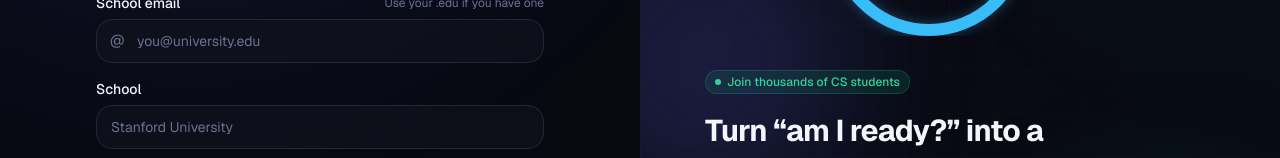
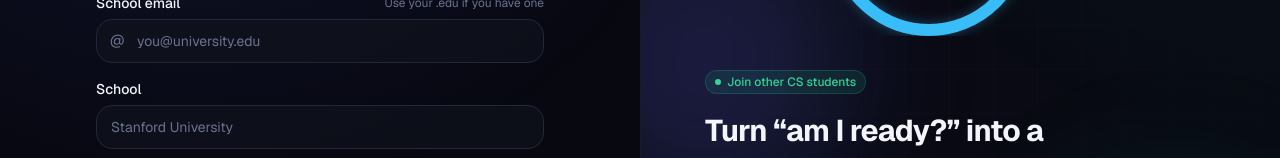
Before and after one commit to Tobi3333A/cs-ready, a Next.js app: page /signup in a window 1280 px wide. Shown: the part 283-441 px from the top of the page. Built offline with nearby package versions, Linux system fonts and the light colour scheme.

Commit message:
Removed false claim about thousands of students

```diff
--- a/app/(auth)/layout.tsx
+++ b/app/(auth)/layout.tsx
@@ -43,7 +43,7 @@ export default function AuthLayout({
           </div>
           <div className="max-w-md">
             <Badge tone="accent" dot className="mb-4">
-              Join thousands of CS students
+              Join other CS students
             </Badge>
             <h2 className="text-2xl font-bold leading-snug tracking-tight xl:text-3xl">
               Turn &ldquo;am I ready?&rdquo; into a number you can move.
```
